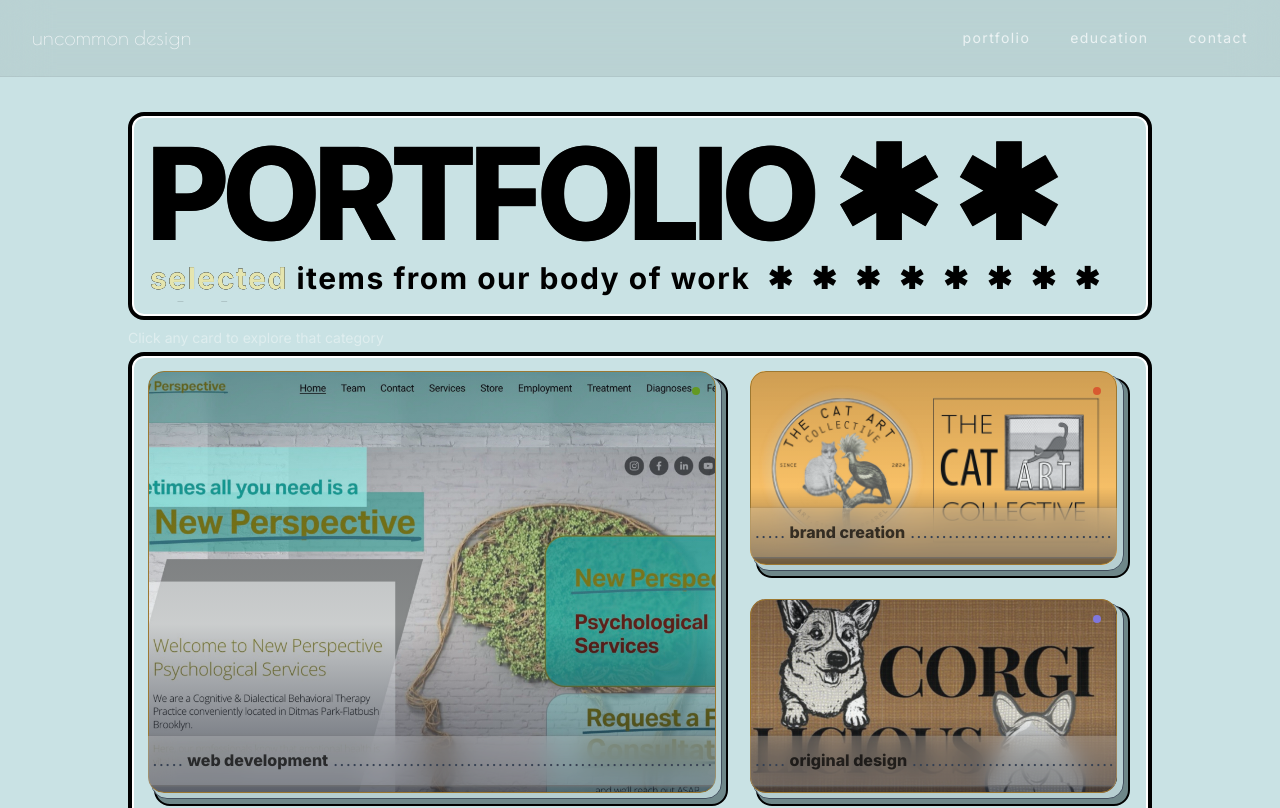
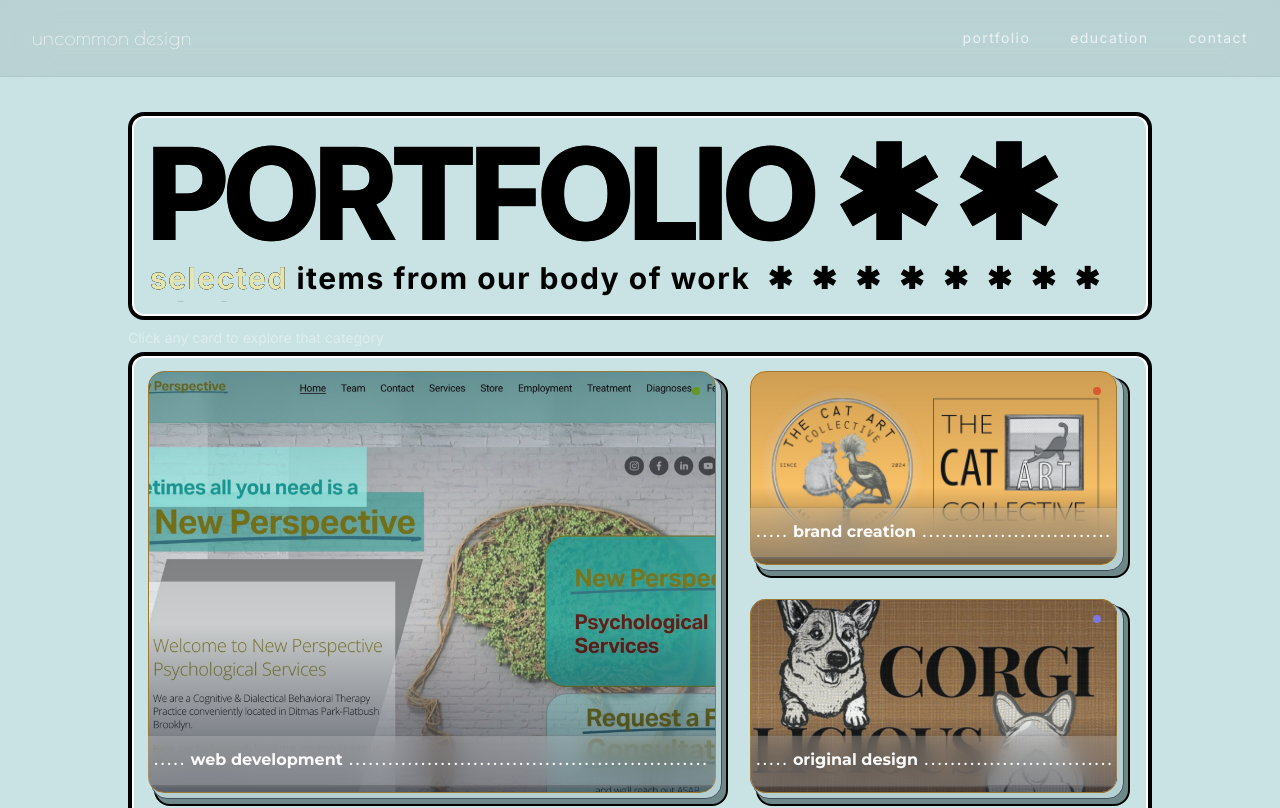
Before and after one commit to jstern718/my-portfolio, a Next.js app: page /work in a window 1280 px wide. Shown: the top 808 px of the page. Built offline with nearby package versions, Linux system fonts and the light colour scheme; a web font is replaced by a local one.

Commit message:
work page text color

```diff
--- a/src/app/work/page.js
+++ b/src/app/work/page.js
@@ -174,64 +174,64 @@ function Card({ card, index, activeCategory, onClick, rippleIndex, rippleOrder }
          {/* Frosted glass pill behind text */}
           <div className="-mb-3 -ml-5 -mr-5 -pr-5 pt-3 pb-2
             backdrop-blur-md bg-white/20 shadow-sm shadow-neutral-500">
-            <p className="text-black/70 text-md font-sans font-extrabold edt h-[1.8em] overflow-hidden">
-                <span className="text-gray-700 text-xs inline-block whitespace-pre">  . . . . .  </span>
+            <p className="text-white/97 text-md font-display font-bold edt h-[1.8em] overflow-hidden [text-shadow:.25_.25_.25px_black,-.2_-.2_.2px_black]">
+                <span className="text-white/97 text-xs inline-block whitespace-pre">  . . . . .  </span>
                 <span>{cat.label}</span>
-                <span className="text-gray-700 text-xs inline-block whitespace-pre">  . . . . </span>
-                <span className="text-gray-700 text-xs inline-block whitespace-pre">. . . . </span>
-                <span className="text-gray-700 text-xs inline-block whitespace-pre">. . . . </span>
-                <span className="text-gray-700 text-xs inline-block whitespace-pre">. </span>
-                <span className="text-gray-700 text-xs inline-block whitespace-pre">. </span>
-                <span className="text-gray-700 text-xs inline-block whitespace-pre">. </span>
-                <span className="text-gray-700 text-xs inline-block whitespace-pre">. </span>
-                <span className="text-gray-700 text-xs inline-block whitespace-pre">. </span>
-                <span className="text-gray-700 text-xs inline-block whitespace-pre">. </span>
-                <span className="text-gray-700 text-xs inline-block whitespace-pre">. </span>
-                <span className="text-gray-700 text-xs inline-block whitespace-pre">. </span>
-                <span className="text-gray-700 text-xs inline-block whitespace-pre">. </span>
-                <span className="text-gray-700 text-xs inline-block whitespace-pre">. </span>
-                <span className="text-gray-700 text-xs inline-block whitespace-pre">. </span>
-                <span className="text-gray-700 text-xs inline-block whitespace-pre">. </span>
-                <span className="text-gray-700 text-xs inline-block whitespace-pre">. </span>
-                <span className="text-gray-700 text-xs inline-block whitespace-pre">. </span>
-                <span className="text-gray-700 text-xs inline-block whitespace-pre">. </span>
-                <span className="text-gray-700 text-xs inline-block whitespace-pre">. </span>
-                <span className="text-gray-700 text-xs inline-block whitespace-pre">. </span>
-                <span className="text-gray-700 text-xs inline-block whitespace-pre">. </span>
-                <span className="text-gray-700 text-xs inline-block whitespace-pre">. </span>
-                <span className="text-gray-700 text-xs inline-block whitespace-pre">. </span>
-                <span className="text-gray-700 text-xs inline-block whitespace-pre">. </span>
-                <span className="text-gray-700 text-xs inline-block whitespace-pre">. </span>
-                <span className="text-gray-700 text-xs inline-block whitespace-pre">. </span>
-                <span className="text-gray-700 text-xs inline-block whitespace-pre">. </span>
-                <span className="text-gray-700 text-xs inline-block whitespace-pre">. </span>
-                <span className="text-gray-700 text-xs inline-block whitespace-pre">. </span>
-                <span className="text-gray-700 text-xs inline-block whitespace-pre">. </span>
-                <span className="text-gray-700 text-xs inline-block whitespace-pre">. </span>
-                <span className="text-gray-700 text-xs inline-block whitespace-pre">. </span>
-                <span className="text-gray-700 text-xs inline-block whitespace-pre">. </span>
-                <span className="text-gray-700 text-xs inline-block whitespace-pre">. </span>
-                <span className="text-gray-700 text-xs inline-block whitespace-pre">. </span>
-                <span className="text-gray-700 text-xs inline-block whitespace-pre">. </span>
-                <span className="text-gray-700 text-xs inline-block whitespace-pre">. </span>
-                <span className="text-gray-700 text-xs inline-block whitespace-pre">. </span>
-                <span className="text-gray-700 text-xs inline-block whitespace-pre">. </span>
-                <span className="text-gray-700 text-xs inline-block whitespace-pre">. </span>
-                <span className="text-gray-700 text-xs inline-block whitespace-pre">. </span>
-                <span className="text-gray-700 text-xs inline-block whitespace-pre">. </span>
-                <span className="text-gray-700 text-xs inline-block whitespace-pre">. </span>
-                <span className="text-gray-700 text-xs inline-block whitespace-pre">. </span>
-                <span className="text-gray-700 text-xs inline-block whitespace-pre">. </span>
-                <span className="text-gray-700 text-xs inline-block whitespace-pre">. </span>
-                <span className="text-gray-700 text-xs inline-block whitespace-pre">. </span>
-                <span className="text-gray-700 text-xs inline-block whitespace-pre">. </span>
-                <span className="text-gray-700 text-xs inline-block whitespace-pre">. </span>
-                <span className="text-gray-700 text-xs inline-block whitespace-pre">. </span>
-                <span className="text-gray-700 text-xs inline-block whitespace-pre">. </span>
-                <span className="text-gray-700 text-xs inline-block whitespace-pre">. </span>
-                <span className="text-gray-700 text-xs inline-block whitespace-pre">. </span>
-                <span className="text-gray-700 text-xs inline-block whitespace-pre">. </span>
-                <span className="text-gray-700 text-xs inline-block whitespace-pre">. </span>
+                <span className="text-white/97 text-xs inline-block whitespace-pre">  . . . . </span>
+                <span className="text-white/97 text-xs inline-block whitespace-pre">. . . . </span>
+                <span className="text-white/97 text-xs inline-block whitespace-pre">. . . . </span>
+                <span className="text-white/97 text-xs inline-block whitespace-pre">. </span>
+                <span className="text-white/97 text-xs inline-block whitespace-pre">. </span>
+                <span className="text-white/97 text-xs inline-block whitespace-pre">. </span>
+                <span className="text-white/97 text-xs inline-block whitespace-pre">. </span>
+                <span className="text-white/97 text-xs inline-block whitespace-pre">. </span>
+                <span className="text-white/97 text-xs inline-block whitespace-pre">. </span>
+                <span className="text-white/97 text-xs inline-block whitespace-pre">. </span>
+                <span className="text-white/97 text-xs inline-block whitespace-pre">. </span>
+                <span className="text-white/97 text-xs inline-block whitespace-pre">. </span>
+                <span className="text-white/97 text-xs inline-block whitespace-pre">. </span>
+                <span className="text-white/97 text-xs inline-block whitespace-pre">. </span>
+                <span className="text-white/97 text-xs inline-block whitespace-pre">. </span>
+                <span className="text-white/97 text-xs inline-block whitespace-pre">. </span>
+                <span className="text-white/97 text-xs inline-block whitespace-pre">. </span>
+                <span className="text-white/97 text-xs inline-block whitespace-pre">. </span>
+                <span className="text-white/97 text-xs inline-block whitespace-pre">. </span>
+                <span className="text-white/97 text-xs inline-block whitespace-pre">. </span>
+                <span className="text-white/97 text-xs inline-block whitespace-pre">. </span>
+                <span className="text-white/97 text-xs inline-block whitespace-pre">. </span>
+                <span className="text-white/97 text-xs inline-block whitespace-pre">. </span>
+                <span className="text-white/97 text-xs inline-block whitespace-pre">. </span>
+                <span className="text-white/97 text-xs inline-block whitespace-pre">. </span>
+                <span className="text-white/97 text-xs inline-block whitespace-pre">. </span>
+                <span className="text-white/97 text-xs inline-block whitespace-pre">. </span>
+                <span className="text-white/97 text-xs inline-block whitespace-pre">. </span>
+                <span className="text-white/97 text-xs inline-block whitespace-pre">. </span>
+                <span className="text-white/97 text-xs inline-block whitespace-pre">. </span>
+                <span className="text-white/97 text-xs inline-block whitespace-pre">. </span>
+                <span className="text-white/97 text-xs inline-block whitespace-pre">. </span>
+                <span className="text-white/97 text-xs inline-block whitespace-pre">. </span>
+                <span className="text-white/97 text-xs inline-block whitespace-pre">. </span>
+                <span className="text-white/97 text-xs inline-block whitespace-pre">. </span>
+                <span className="text-white/97 text-xs inline-block whitespace-pre">. </span>
+                <span className="text-white/97 text-xs inline-block whitespace-pre">. </span>
+                <span className="text-white/97 text-xs inline-block whitespace-pre">. </span>
+                <span className="text-white/97 text-xs inline-block whitespace-pre">. </span>
+                <span className="text-white/97 text-xs inline-block whitespace-pre">. </span>
+                <span className="text-white/97 text-xs inline-block whitespace-pre">. </span>
+                <span className="text-white/97 text-xs inline-block whitespace-pre">. </span>
+                <span className="text-white/97 text-xs inline-block whitespace-pre">. </span>
+                <span className="text-white/97 text-xs inline-block whitespace-pre">. </span>
+                <span className="text-white/97 text-xs inline-block whitespace-pre">. </span>
+                <span className="text-white/97 text-xs inline-block whitespace-pre">. </span>
+                <span className="text-white/97 text-xs inline-block whitespace-pre">. </span>
+                <span className="text-white/97 text-xs inline-block whitespace-pre">. </span>
+                <span className="text-white/97 text-xs inline-block whitespace-pre">. </span>
+                <span className="text-white/97 text-xs inline-block whitespace-pre">. </span>
+                <span className="text-white/97 text-xs inline-block whitespace-pre">. </span>
+                <span className="text-white/97 text-xs inline-block whitespace-pre">. </span>
+                <span className="text-white/97 text-xs inline-block whitespace-pre">. </span>
+                <span className="text-white/97 text-xs inline-block whitespace-pre">. </span>
+                <span className="text-white/97 text-xs inline-block whitespace-pre">. </span>
             </p>
           </div>
         </motion.div>
@@ -242,7 +242,7 @@ function Card({ card, index, activeCategory, onClick, rippleIndex, rippleOrder }
           animate={{ opacity: isFlipped ? 1 : 0 }}
           transition={{ duration: 0.2, delay: isFlipped ? 0.15 : 0 }}
         >
-          <p className="text-white/40 text-xs uppercase tracking-widest mb-3 font-sans">
+          <p className="text-white/40 text-xs uppercase tracking-widest mb-3 font-display">
             {cat.label}
           </p>
           <div className="flex flex-col gap-2">
```
